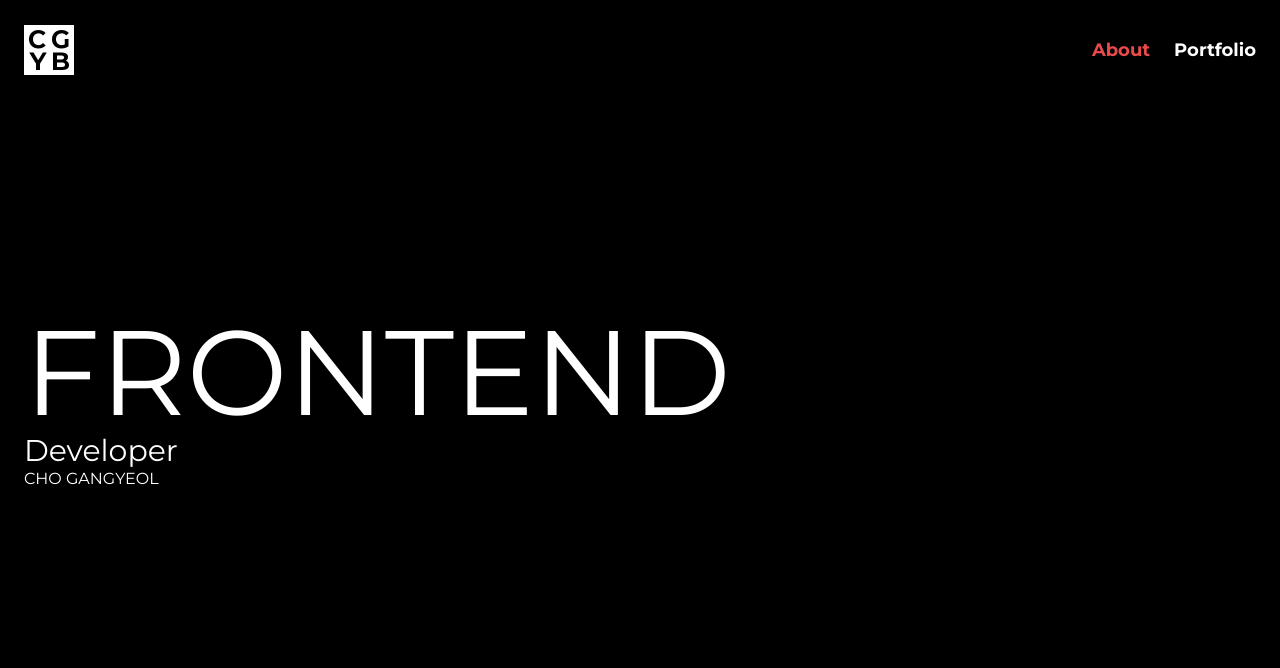
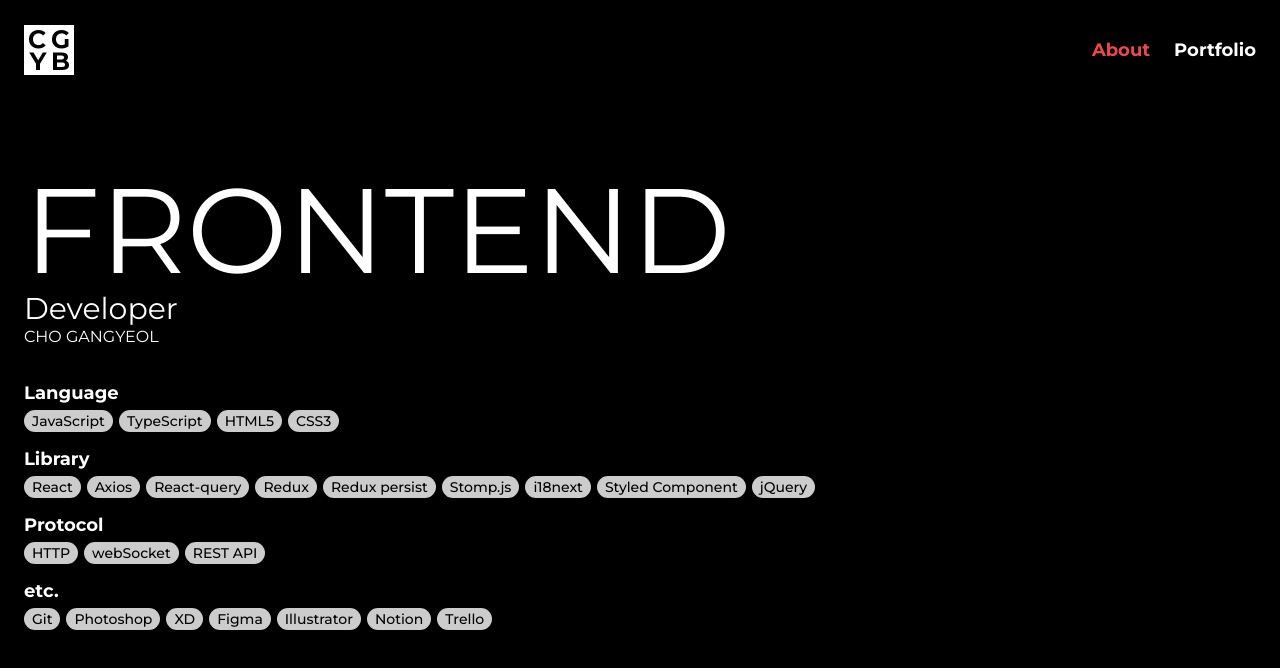
Before and after one commit to CHOGANGYEOL/CHOGANGYEOL.github.io, a React (Create React App) app: page / in a window 1280 px wide. Shown: the top 668 px of the page. Built offline with nearby package versions, Linux system fonts and the light colour scheme.

Commit message:
feat:stack

```diff
--- a/src/page/About.tsx
+++ b/src/page/About.tsx
@@ -1,4 +1,22 @@
 import styled from "styled-components";
+
+const language = ["JavaScript", "TypeScript", "HTML5", "CSS3"];
+
+const library = [
+  "React",
+  "Axios",
+  "React-query",
+  "Redux",
+  "Redux persist",
+  "Stomp.js",
+  "i18next",
+  "Styled Component",
+  "jQuery",
+];
+
+const protocol = ["HTTP", "webSocket", "REST API"];
+
+const etc = ["Git", "Photoshop", "XD", "Figma", "Illustrator", "Notion", "Trello"];
 
 const About = () => {
   return (
@@ -9,6 +27,40 @@ const About = () => {
         </div>
         <p className="static">Developer</p>
         <p>CHO GANGYEOL</p>
+      </div>
+      <div className="body">
+        <div>
+          <h4>Language</h4>
+          <ul className="">
+            {language.map((el, idx) => {
+              return <li key={idx}>{el}</li>;
+            })}
+          </ul>
+        </div>
+        <div>
+          <h4>Library</h4>
+          <ul className="">
+            {library.map((el, idx) => {
+              return <li key={idx}>{el}</li>;
+            })}
+          </ul>
+        </div>
+        <div>
+          <h4>Protocol</h4>
+          <ul className="">
+            {protocol.map((el, idx) => {
+              return <li key={idx}>{el}</li>;
+            })}
+          </ul>
+        </div>
+        <div>
+          <h4>etc.</h4>
+          <ul className="">
+            {etc.map((el, idx) => {
+              return <li key={idx}>{el}</li>;
+            })}
+          </ul>
+        </div>
       </div>
     </AboutWrap>
   );
@@ -43,6 +95,32 @@ const AboutWrap = styled.section`
     }
   }
 
+  .body {
+    margin-top: 36px;
+    max-width: 80rem;
+    display: flex;
+    flex-direction: column;
+    gap: 16px;
+    h4 {
+      font-size: var(--big-font);
+      /* color:#ccc; */
+    }
+    ul {
+      display: flex;
+      flex-wrap: wrap;
+      flex-direction: row;
+      gap: 6px;
+      margin-top: 6px;
+      li {
+        padding: 2px 8px;
+        color: #000;
+        background-color: #ccc;
+        border-radius: 100px;
+        font-size: var(--small-font);
+        font-weight: 500;
+      }
+    }
+  }
   @keyframes swapthings {
     0% {
       font-variation-settings: "wght" 275, "wdth" 50;
```
